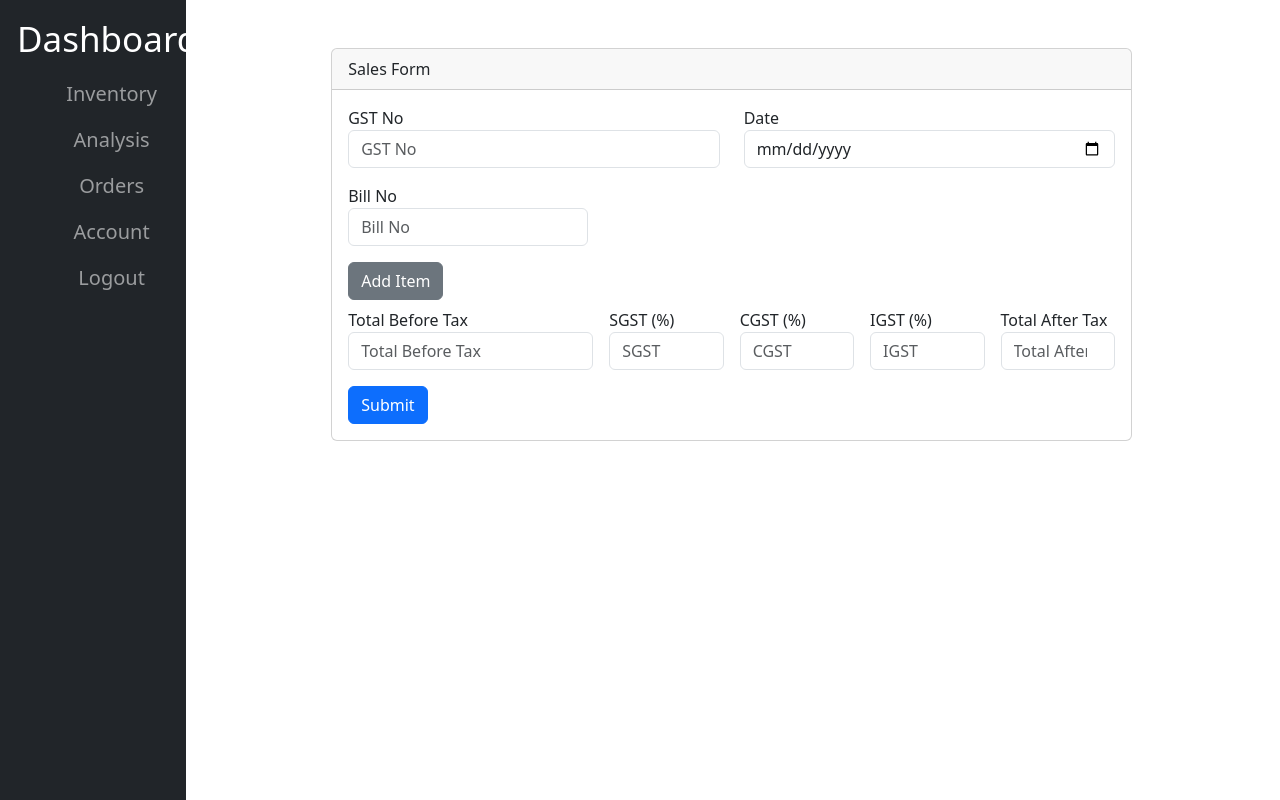
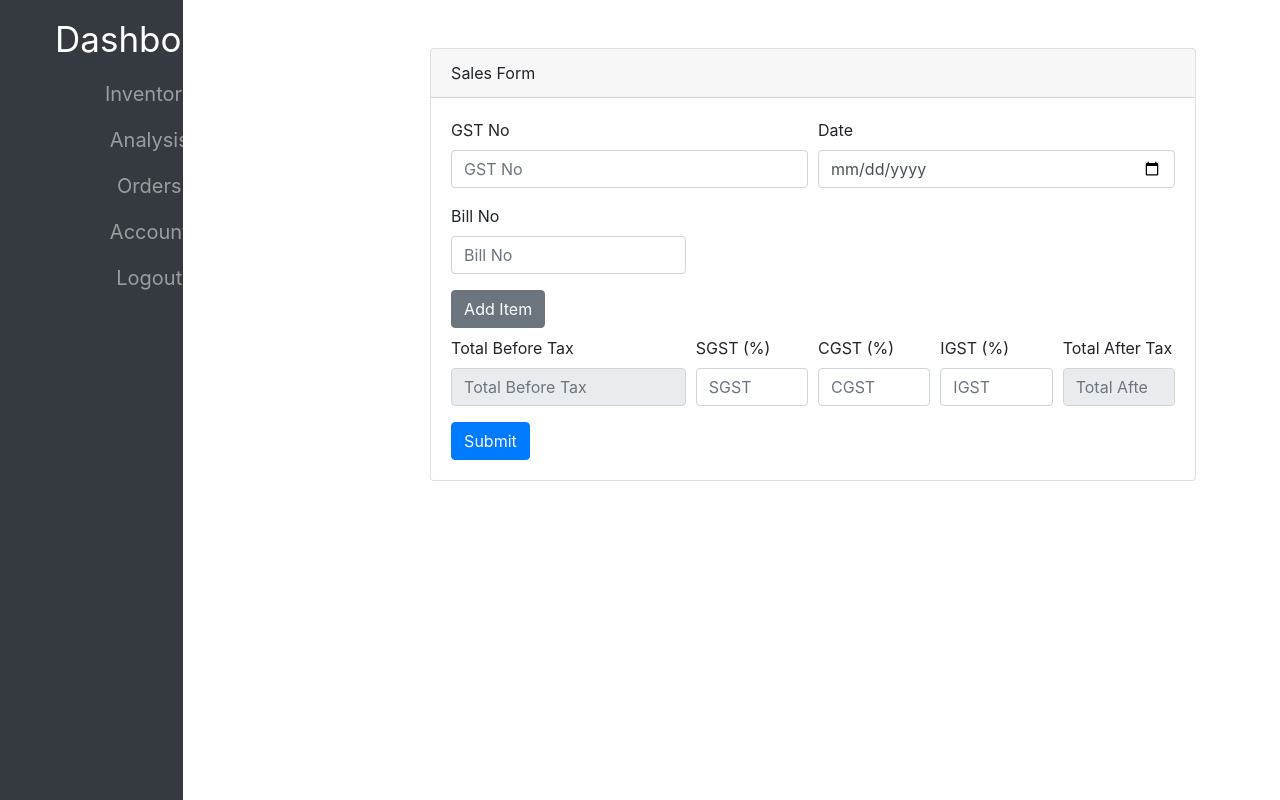
Before and after one commit to TeslaC00/FlaskInventoryManager, a Flask app: page /orders/ in a window 1280 px wide. Run offline with Flask 3, Linux system fonts and the light colour scheme; the visitor is signed in with stand-in values (Sample User, id 1); some libraries are stand-ins or nearby versions.

Commit message:
Repaired the orders.html

```diff
--- a/app/templates/orders.html
+++ b/app/templates/orders.html
@@ -1,15 +1,36 @@
-{% extends 'base.html' %}
+{% extends "base.html" %}
+{% block head %}
+<title>Sales Form</title>
+    <link href="https://stackpath.bootstrapcdn.com/bootstrap/4.5.2/css/bootstrap.min.css" rel="stylesheet">
+    <link href="https://ajax.googleapis.com/ajax/libs/jqueryui/1.12.1/themes/smoothness/jquery-ui.css" rel="stylesheet">
+
+{% endblock %}
+
 {% block content %}
-	<div class="container mt-5 d-flex justify-content-center align-items-center">
+
+
+
+    <!-- jQuery Full Version -->
+    <script src="https://ajax.googleapis.com/ajax/libs/jquery/3.5.1/jquery.min.js"></script>
+    <!-- jQuery UI -->
+    <script src="https://ajax.googleapis.com/ajax/libs/jqueryui/1.12.1/jquery-ui.min.js"></script>
+
+
+
+<div class="container-fluid">
+
+
+
+        <div class="container mt-5">
             <!-- Form -->
-        <div class="col-md-9 col-lg-10 px-md-4 ml-sm-auto">
+            <div class="col-md-9 ml-sm-auto col-lg-10 px-md-4">
                 <div class="card">
                     <div class="card-header">
                         Sales Form
                     </div>
                     <div class="card-body">
                         <form>
-                        <div class="row mb-3">
+                            <div class="form-row">
                                 <div class="form-group col-md-6">
                                     <label for="gstNo">GST No</label>
                                     <input type="text" class="form-control" id="gstNo" placeholder="GST No">
@@ -19,38 +40,44 @@
                                     <input type="date" class="form-control" id="date">
                                 </div>
                             </div>
-                        <div class="row mb-3">
+                            <div class="form-row">
                                 <div class="form-group col-md-4">
                                     <label for="billNo">Bill No</label>
                                     <input type="text" class="form-control" id="billNo" placeholder="Bill No">
                                 </div>
                             </div>
+
                             <!-- Dynamic Items Section -->
                             <div id="itemsSection">
                                 <!-- Items will be added here dynamically -->
                             </div>
                             <button type="button" class="btn btn-secondary mb-2" onclick="addItem()">Add Item</button>
 
-                        <div class="row g-3 mb-3">
+                            <div class="form-row">
                                 <div class="form-group col-md-4">
                                     <label for="totalBeforeTax">Total Before Tax</label>
-                                <input type="number" class="form-control" id="totalBeforeTax" placeholder="Total Before Tax" readonly>
+                                    <input type="number" class="form-control" id="totalBeforeTax"
+                                           placeholder="Total Before Tax" readonly>
                                 </div>
                                 <div class="form-group col-md-2">
                                     <label for="sgst">SGST (%)</label>
-                                <input type="number" class="form-control" id="sgst" placeholder="SGST" oninput="calculateTax()">
+                                    <input type="number" class="form-control" id="sgst" placeholder="SGST"
+                                           oninput="calculateTax()">
                                 </div>
                                 <div class="form-group col-md-2">
                                     <label for="cgst">CGST (%)</label>
-                                <input type="number" class="form-control" id="cgst" placeholder="CGST" oninput="calculateTax()">
+                                    <input type="number" class="form-control" id="cgst" placeholder="CGST"
+                                           oninput="calculateTax()">
                                 </div>
                                 <div class="form-group col-md-2">
                                     <label for="igst">IGST (%)</label>
-                                <input type="number" class="form-control" id="igst" placeholder="IGST" oninput="calculateTax()">
+                                    <input type="number" class="form-control" id="igst" placeholder="IGST"
+                                           oninput="calculateTax()">
                                 </div>
                                 <div class="form-group col-md-2">
                                     <label for="totalAfterTax">Total After Tax</label>
-                                <input type="number" class="form-control" id="totalAfterTax" placeholder="Total After Tax" readonly>
+                                    <input type="number" class="form-control" id="totalAfterTax"
+                                           placeholder="Total After Tax" readonly>
                                 </div>
                             </div>
                             <button type="submit" class="btn btn-primary">Submit</button>
@@ -59,16 +86,13 @@
                 </div>
             </div>
         </div>
+    </div>
 {% endblock %}
+{% block scripts %}
 
-{% block scripts %}
+
     <script src="https://code.jquery.com/jquery-3.5.1.slim.min.js"></script>
     <script src="https://cdn.jsdelivr.net/npm/@popperjs/core@2.5.2/dist/umd/popper.min.js"></script>
-    <!-- JavaScript and jQuery scripts -->
-    <script src="https://code.jquery.com/jquery-3.5.1.min.js"></script>
-    <script src="https://code.jquery.com/ui/1.12.1/jquery-ui.min.js"></script>
-    <script src="https://cdnjs.cloudflare.com/ajax/libs/popper.js/1.14.7/umd/popper.min.js"></script>
-    <script src="https://stackpath.bootstrapcdn.com/bootstrap/4.5.2/js/bootstrap.min.js"></script>
     <script>
     let itemCount = 0;
 
@@ -79,7 +103,7 @@
     function addItem() {
         itemCount++;
         const itemHTML = `
-            <div class="row g-2 mb-2 new-item-form" id="itemRow${itemCount}">
+            <div class="form-row" id="itemRow${itemCount}">
                 <div class="form-group col-md-4">
                     <input type="text" class="form-control item" placeholder="Item" id="item${itemCount}">
                 </div>
@@ -103,7 +127,7 @@
     }
 
     function initializeAutocomplete(selector) {
-            let debounceTimer;
+    var debounceTimer;
     $(selector).autocomplete({
         source: function(request, response) {
             if (debounceTimer) {
@@ -134,9 +158,10 @@
     });
 }
 
+
         function calculateTotalBeforeTax() {
             let totalBeforeTax = 0;
-            document.querySelectorAll('.new-item-form').forEach(itemRow => {
+            document.querySelectorAll('.form-row').forEach(itemRow => {
                 const rate = itemRow.querySelector('.rate')?.value || 0;
                 const quantity = itemRow.querySelector('.quantity')?.value || 0;
                 totalBeforeTax += rate * quantity;
@@ -153,14 +178,24 @@
             const taxTotal = totalBeforeTax * (sgst + cgst + igst) / 100;
             document.getElementById('totalAfterTax').value = (totalBeforeTax + taxTotal).toFixed(2);
         }
+    </script>
 
+
+    <!-- JavaScript and jQuery scripts -->
+    <script src="https://code.jquery.com/jquery-3.5.1.min.js"></script>
+    <script src="https://code.jquery.com/ui/1.12.1/jquery-ui.min.js"></script>
+    <script src="https://cdnjs.cloudflare.com/ajax/libs/popper.js/1.14.7/umd/popper.min.js"></script>
+    <script src="https://stackpath.bootstrapcdn.com/bootstrap/4.5.2/js/bootstrap.min.js"></script>
+
+    <script>
         // All your JavaScript code
         $(document).ready(function () {
             $('.toggle-sidebar').click(function () {
                 $('.sidebar').toggleClass('active');
             });
         });
-
+    </script>
+    <script>
         // Add autocomplete functionality for dynamically added items
        $(document).ready(function() {
     var debounceTimer;
@@ -194,5 +229,7 @@
         });
     });
 });
+
+
     </script>
     {% endblock %}
```
Lines whose indentation alone changed are shown as unchanged.
